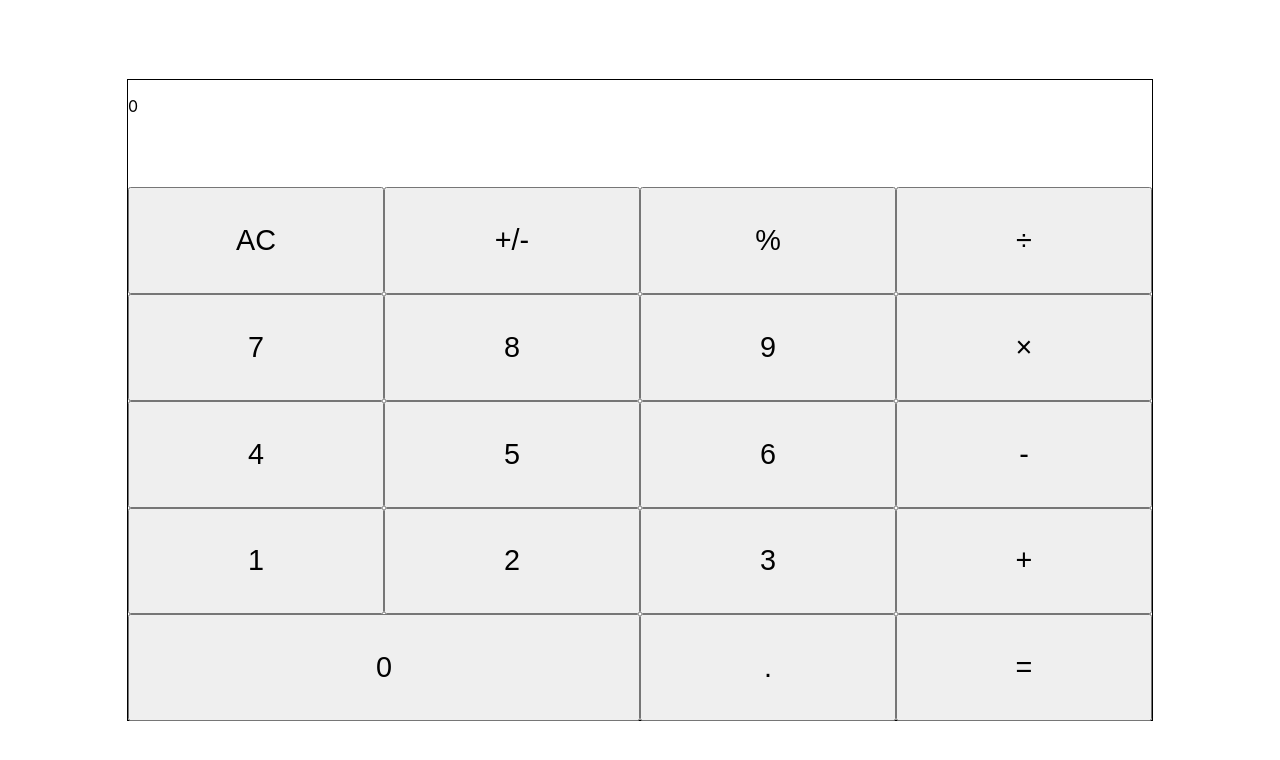
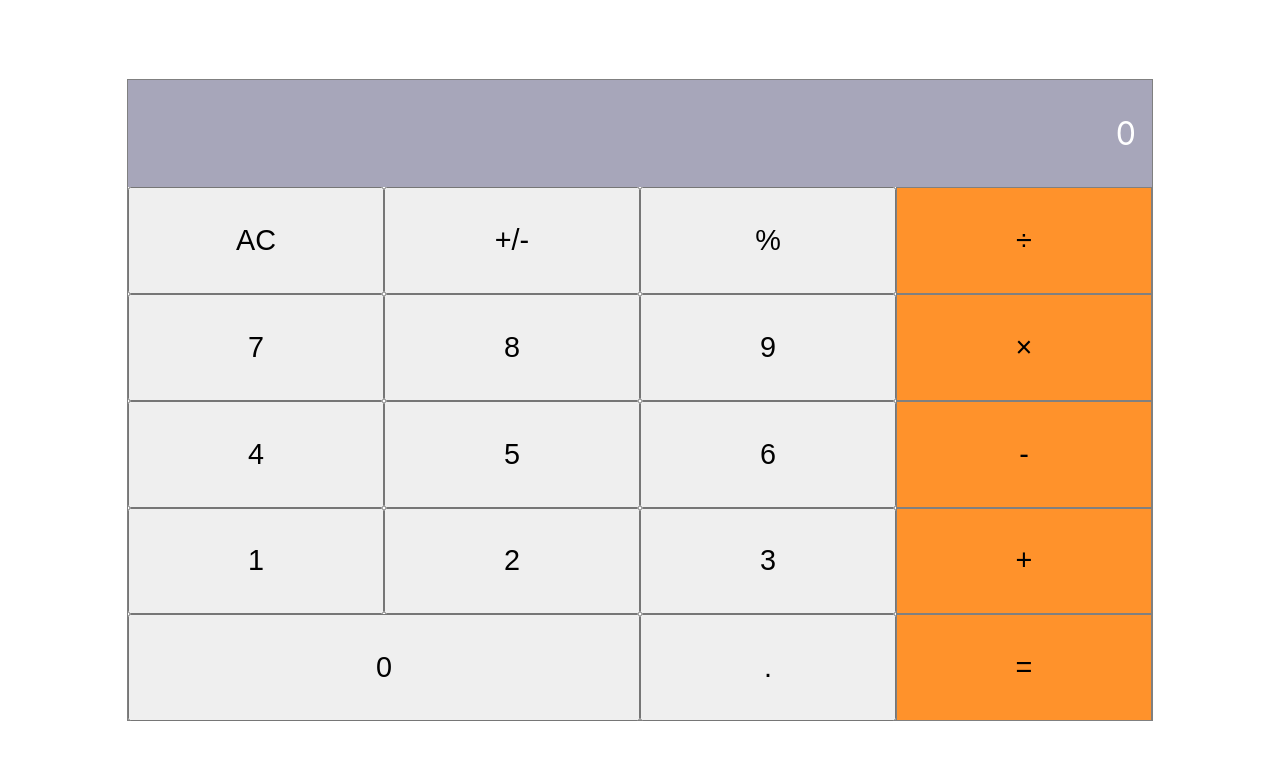
Before and after one commit to leehaney254/Math-Magician, a React (Create React App) app: page / in a window 1280 px wide. Shown: the top 760 px of the page. Built offline with nearby package versions, Linux system fonts and the light colour scheme.

Commit message:
Style: Create complete UI

```diff
--- a/src/components/Calculator.css
+++ b/src/components/Calculator.css
@@ -1,5 +1,5 @@
 #main {
-  border: 1px solid #000;
+  border: 1px solid gray;
   width: 80%;
   height: 80%;
   display: flex;
@@ -9,8 +9,7 @@
 }
 
 .calcBorderBottom {
-  border-bottom: 1px solid #000;
-
+  border-bottom: 1px solid gray;
 }
 
 .height {
@@ -28,3 +27,26 @@
   height: 100%;
   font-size: 1.8rem;
 }
+
+.symbols {
+  background-color: #ff922b;
+
+  border: 1px solid gray;
+}
+
+.symbols:hover {
+  background-color: #ffa435;
+}
+
+#answer {
+  display: flex;
+  justify-content: flex-end;
+  align-items: center;
+  background-color: #a7a6ba;
+  color: white;
+  font-size: 2rem;
+}
+
+#spaceright {
+  margin-right: 1rem;
+}
--- a/src/components/Calculator.js
+++ b/src/components/Calculator.js
@@ -6,37 +6,37 @@ class Calculator extends React.Component {
   render() {
     return (
       <main id="main">
-        <div className="height">
-          <p>0</p>
+        <div className="height" id="answer">
+          <p id="spaceright">0</p>
         </div>
         <div className="height">
           <button type="button" className="button">AC</button>
           <button type="button" className="button">+/-</button>
           <button type="button" className="button">%</button>
-          <button type="button" className="button">&divide;</button>
+          <button type="button" className="button symbols">&divide;</button>
         </div>
         <div className="height">
           <button type="button" className="button">7</button>
           <button type="button" className="button">8</button>
           <button type="button" className="button">9</button>
-          <button type="button" className="button">&#215;</button>
+          <button type="button" className="button symbols">&#215;</button>
         </div>
         <div className="height">
           <button type="button" className="button">4</button>
           <button type="button" className="button">5</button>
           <button type="button" className="button">6</button>
-          <button type="button" className="button">-</button>
+          <button type="button" className="button symbols">-</button>
         </div>
         <div className="height">
           <button type="button" className="button">1</button>
           <button type="button" className="button">2</button>
           <button type="button" className="button">3</button>
-          <button type="button" className="button">+</button>
+          <button type="button" className="button symbols">+</button>
         </div>
         <div className="height">
           <button type="button" className="button1">0</button>
           <button type="button" className="button">.</button>
-          <button type="button" className="button">=</button>
+          <button type="button" className="button symbols">=</button>
         </div>
       </main>
     );
```
